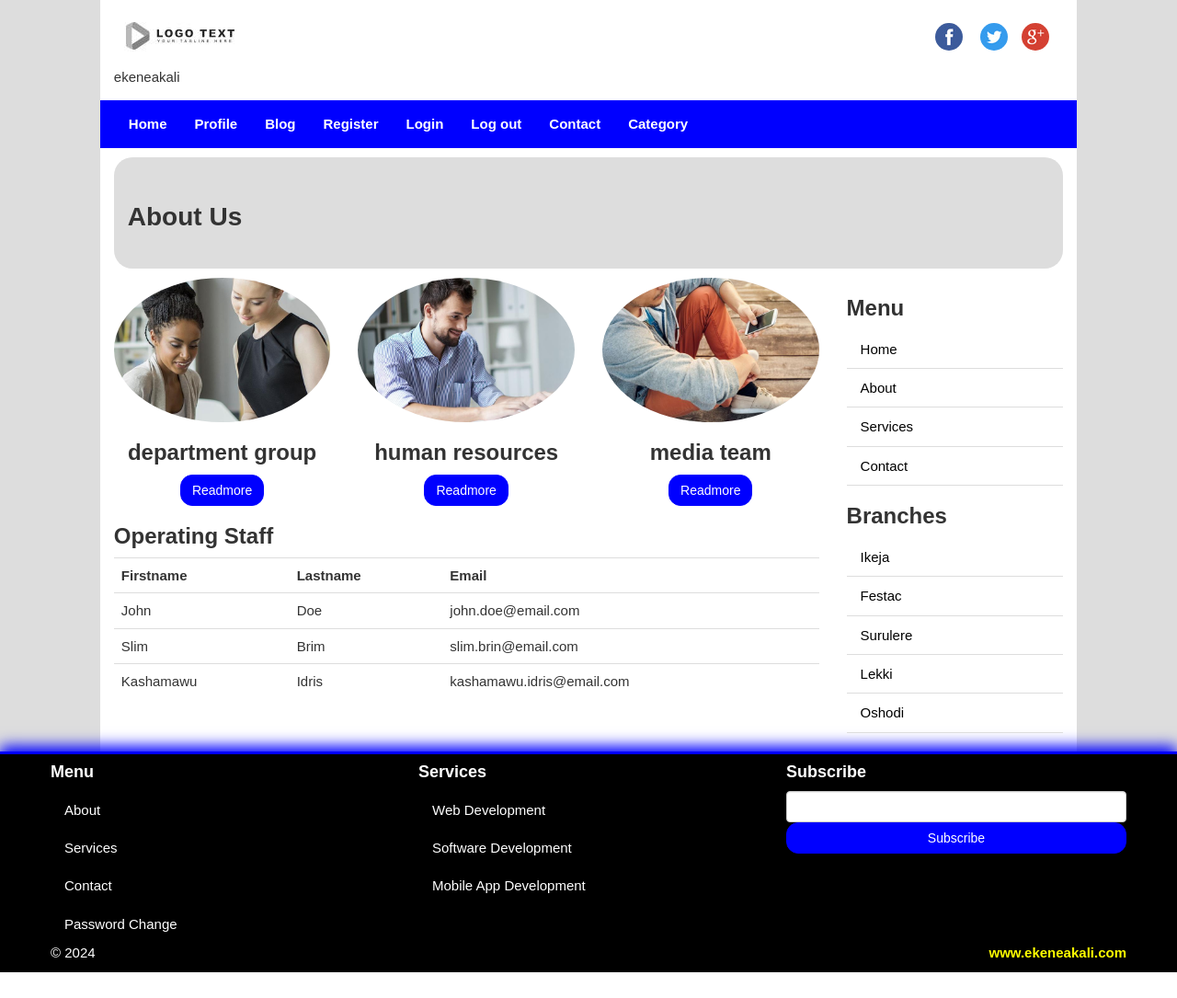
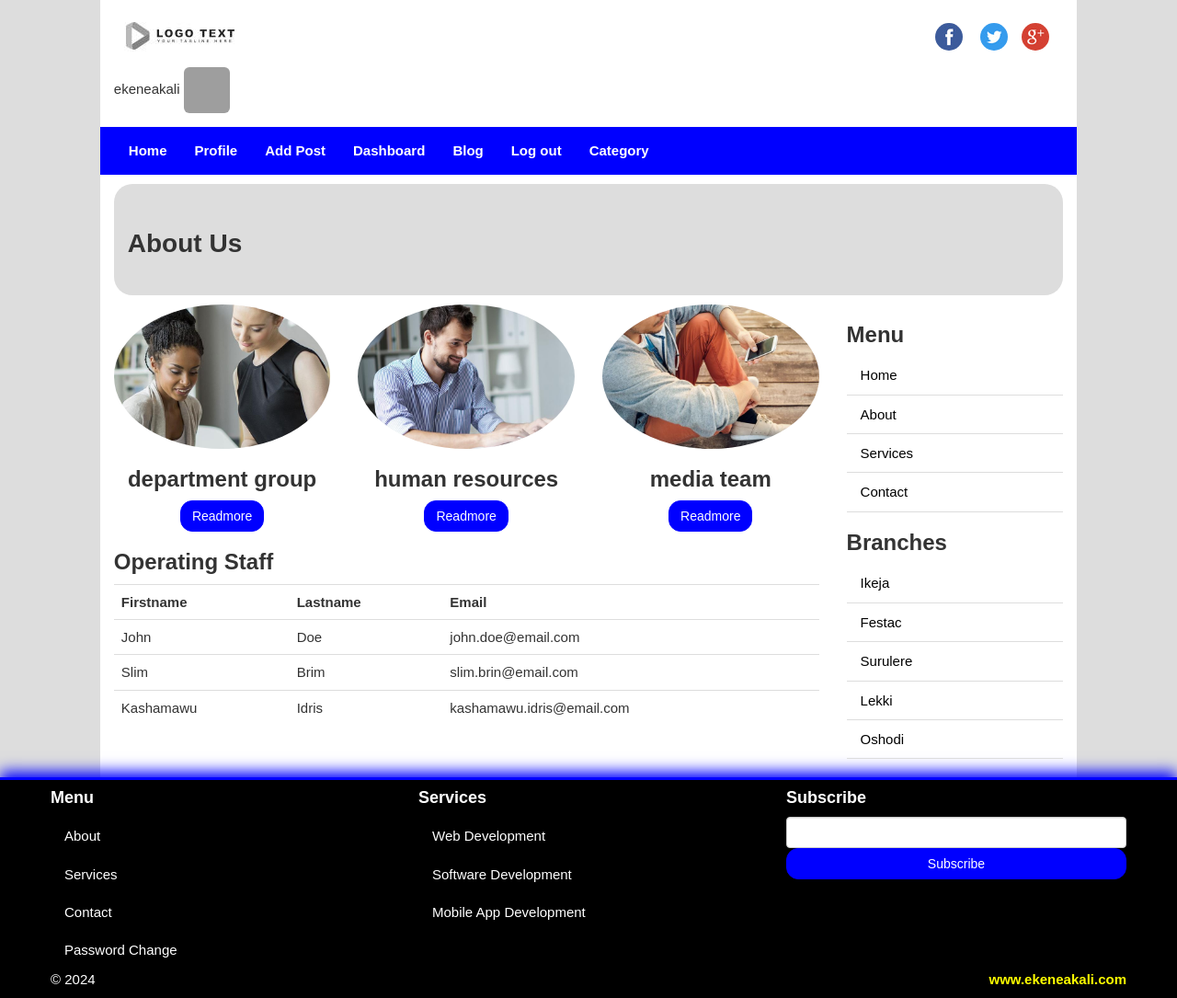
Before and after one commit to ekeneakali/cms-project, a Django app: page /pages/ in a window 1280 px wide. Shown: the whole page at 92% size. Before the commit the page ends 1057 px from the top, so only its background shows below. Run offline with Django 3.2, Linux system fonts and the light colour scheme; a user stored in the database is signed in; data comes from the database, SQL or seed files in the repository; some libraries are stand-ins or nearby versions; grey boxes are pictures that could not be loaded.

Commit message:
Update base.html
base edit

```diff
--- a/templates/cms_app/base.html
+++ b/templates/cms_app/base.html
@@ -43,7 +43,13 @@
           </div>
         </div>
       </header>
+
       {{ request.user.username }}
+        {% if user.profile %}
+        <a href="{% url 'cms_app:edit_pic' %}"><img src="{{ user.profile.image.url}}" class="img-rounded" alt="" width="50px" height="50px"></a>
+        {% else %}
+
+      {% endif %}
       <!-- END OF SITE LOGO ROW -->
       <section id="siteMenu">
         <div class="row">
@@ -69,23 +75,24 @@
                  <li>
                   {% if request.user.is_authenticated %}
                   <a href="{% url 'cms_app:profile' %}">Profile</a>
+                  <li><a href="{% url 'cms_app:post_form' %}">Add Post</a></li>
+                   <li><a href="{% url 'cms_app:post_view' %}">Dashboard</a></li>
+
+
                   {% endif %}
                   </li>
                 <li><a href="{% url 'cms_app:post_list' %}">Blog</a></li>
-                <!-- {% if menu %}
-                    {% for m in menu %}
-                    <li><a href="{% url 'cms_app:post_from_cat' m.id %}">{{ m.cat_name }}</a></li>
-                    {% endfor %}
-                {% endif %} -->
 
+
+                {% if request.user.is_authenticated %}
+
+                <li><a href="{% url 'cms_app:confirm_logout' %}">Log out</a></li>
+                {% else %}
                 <li><a href="{% url 'cms_app:register' %}">Register</a></li>
                 <li><a href="{% url 'cms_app:custom_login' %}">Login</a></li>
-                {% if request.user.is_authenticated %}
-                <li><a href="{% url 'cms_app:confirm_logout' %}">Log out</a></li>
 
                 {% endif %}
-                <!-- <li {% if request.path ==   Service %} class="active" {% endif %}><a href="{% url 'cms_app:service' %}">Services</a></li> -->
-                <li {% if request.path ==   Contact %} class="active" {% endif %}><a href="{% url 'cms_app:contact' %}">Contact</a></li>
+
                 <li><a href="{% url 'cms_app:category' %}">Category</a></li>
 
               </ul>
```
